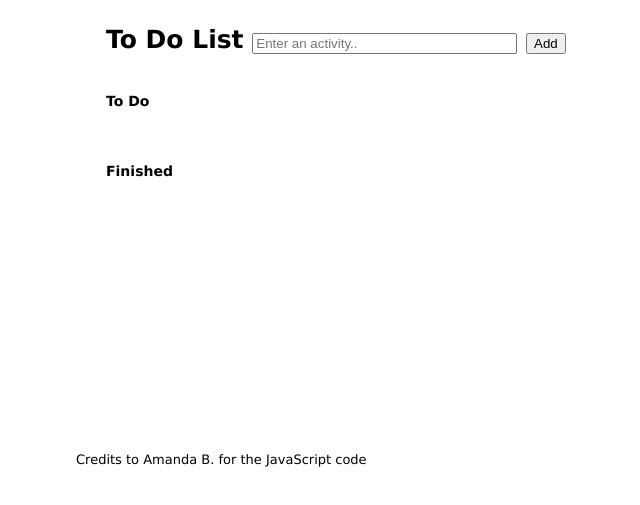
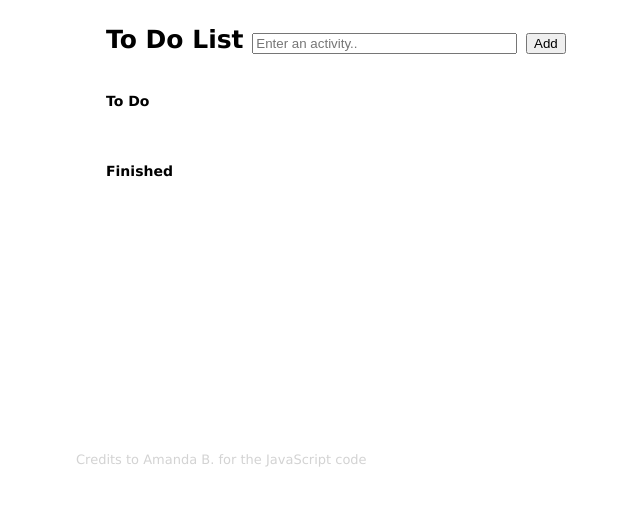
Before and after one commit to hanapotski/learnToCodeProject, a plain HTML site: page todolist.html in a window 1280 px wide. Shown: the part 173-678 px from the top of the page, without its empty margins (84-724 px from the left). Drawn offline with Linux system fonts and the light colour scheme.

Commit message:
fixed gray

```diff
--- a/todolist.html
+++ b/todolist.html
@@ -46,7 +46,7 @@
     <br>
     <br>
     <br>
-<p class="gray">Credits to Amanda B. for the JavaScript code</p>
+<p class="lightgray">Credits to Amanda B. for the JavaScript code</p>
 
     </div><!--end of wrapper-->
   </body>
```
